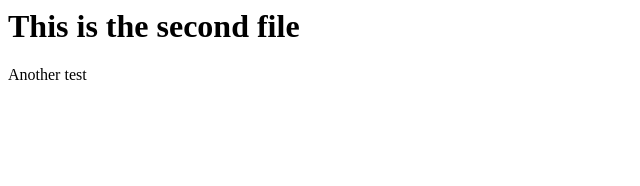
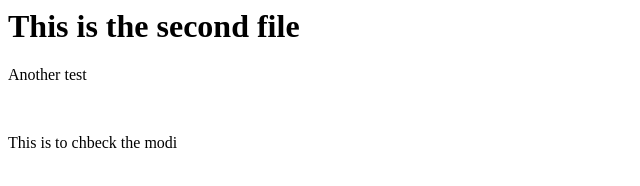
Before and after one commit to Vishal-Satya/nehsama_training, a plain HTML site: page hello.html in a window 1280 px wide. Shown: the whole page, without its empty margins (0-640 px from the left). Drawn offline with Linux system fonts and the light colour scheme.

Commit message:
testing from vs code

```diff
--- a/hello.html
+++ b/hello.html
@@ -4,5 +4,9 @@
         <p>
             Another test
         </p>
+        <br>
+        <p>
+            This is to chbeck the modi
+        </p>
     </body>
 </html>
```
Also changed, not shown: 1 other file.
